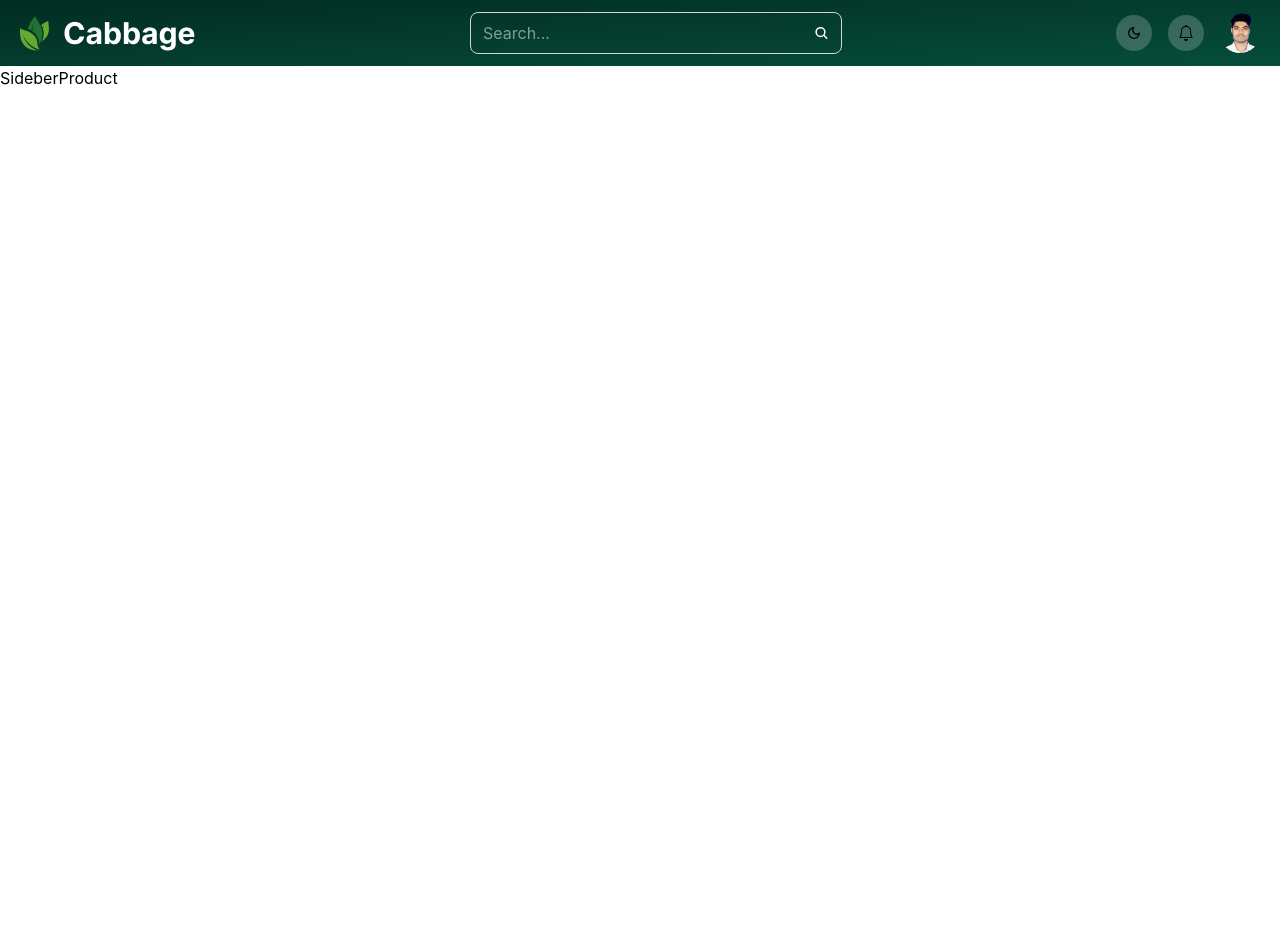
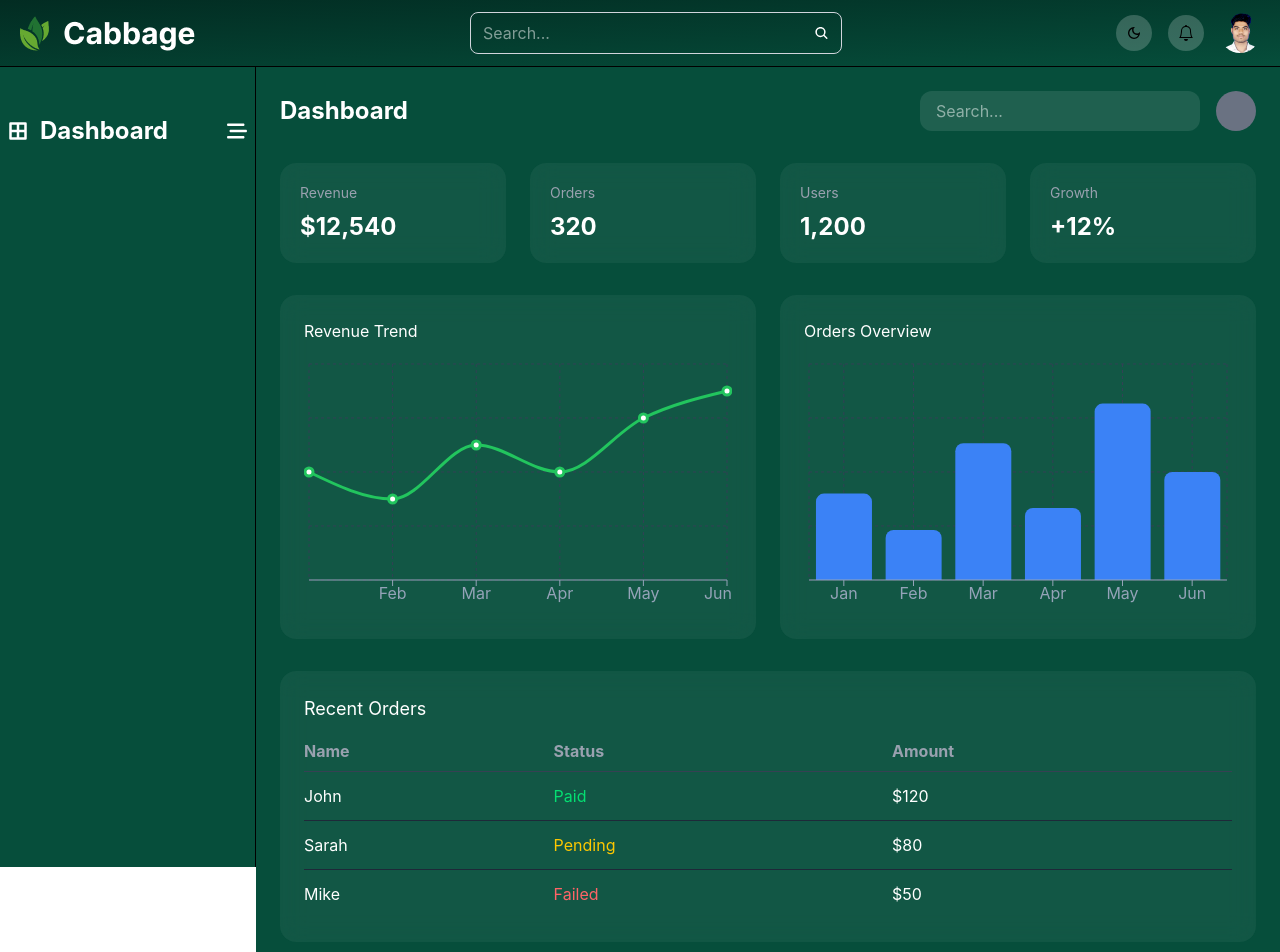
Before and after one commit to Dipokdas347250/mern-2501, a React (Vite) app in the folder Dashboard/: page / in a window 1280 px wide. Shown: the top 952 px of the page. Before the commit the page ends 800 px from the top, so only its background shows below. Built offline with nearby package versions, Linux system fonts and the light colour scheme.

Commit message:
deshdorad design  done

```diff
--- a/Dashboard/package.json
+++ b/Dashboard/package.json
@@ -15,6 +15,7 @@
     "react-dom": "^19.2.4",
     "react-icons": "^5.6.0",
     "react-router": "^7.14.0",
+    "recharts": "^3.8.1",
     "tailwindcss": "^4.2.2"
   },
   "devDependencies": {
--- a/Dashboard/src/components/common/Navber.jsx
+++ b/Dashboard/src/components/common/Navber.jsx
@@ -11,7 +11,7 @@ import { MdOutlineDarkMode } from "react-icons/md";
 const Navber = () => {
   return (
     <>
-    <nav className=' py-3 px-5 bg-linear-to-br from-[#022c22] to-[#064e3b]'>
+    <nav className=' py-3 px-5 bg-linear-to-br from-[#022c22] to-[#064e3b] border-b border-black  sticky top-0 z-50'>
       <div className="flex items-center justify-between">
        <div className="">
         <img src={logo} alt="logo" />
--- a/Dashboard/src/components/common/Sideber.jsx
+++ b/Dashboard/src/components/common/Sideber.jsx
@@ -1,8 +1,35 @@
 import React from 'react'
+import { FaBorderAll } from "react-icons/fa";
+import { AiFillProduct } from "react-icons/ai";
+import { FaBarsStaggered } from "react-icons/fa6";
+
+
 
 const Sideber = () => {
   return (
-    <div>Sideber</div>
+    <>
+    <section className='w-[20%] h-screen bg-[#064e3b] border-r border-black py-10 fixed'>
+      <div className=" ">
+        <div className="p-2 flex justify-between items-center gap-3 cursor-pointer">
+
+        <div className="flex items-center justify-center gap-3">
+          <FaBorderAll className='text-[20px] text-white'/>
+          <h2 className=' text-white text-2xl font-bold '>Dashboard</h2>
+        </div>
+        <div className="">
+          <FaBarsStaggered className='text-white text-[20px]'/>
+          </div>
+        </div>
+
+        {/* <div className="">
+          <div className="flex items-center gap-3 p-2 cursor-pointer duration-300 ease-in-out hover:bg-green-300/20 rounded-r-lg border-l-4 border-[#064e3b] hover:border-green-300">
+            <AiFillProduct className='text-[16px] text-white'/>
+            <h2 className=' text-white text-lg font-semibold'>Products</h2>
+          </div>
+        </div> */}
+      </div>
+    </section>
+    </>
   )
 }
 
--- /dev/null
+++ b/Dashboard/src/components/home/Dashboard.jsx
@@ -0,0 +1,138 @@
+import React from "react";
+import {
+  LineChart,
+  Line,
+  BarChart,
+  Bar,
+  XAxis,
+  Tooltip,
+  ResponsiveContainer,
+  CartesianGrid,
+} from "recharts";
+
+const data = [
+  { name: "Jan", revenue: 4000, orders: 240 },
+  { name: "Feb", revenue: 3000, orders: 139 },
+  { name: "Mar", revenue: 5000, orders: 380 },
+  { name: "Apr", revenue: 4000, orders: 200 },
+  { name: "May", revenue: 6000, orders: 490 },
+  { name: "Jun", revenue: 7000, orders: 300 },
+];
+
+export default function Dashboard() {
+  return (
+    <div className="min-h-screen bg-[#064e3b]  text-white p-6">
+
+      {/* Navbar */}
+      <div className="flex justify-between items-center mb-8">
+        <h1 className="text-2xl font-bold">Dashboard</h1>
+
+        <div className="flex items-center gap-4">
+          <input
+            type="text"
+            placeholder="Search..."
+            className="bg-white/10 px-4 py-2 rounded-xl outline-none"
+          />
+          <div className="w-10 h-10 rounded-full bg-gray-500"></div>
+        </div>
+      </div>
+
+      {/* Cards */}
+      <div className="grid grid-cols-1 sm:grid-cols-2 md:grid-cols-4 gap-6 mb-8">
+        <Card title="Revenue" value="$12,540" />
+        <Card title="Orders" value="320" />
+        <Card title="Users" value="1,200" />
+        <Card title="Growth" value="+12%" />
+      </div>
+
+      {/* TWO Charts */}
+      <div className="grid md:grid-cols-2 gap-6 mb-8">
+
+        {/* Line Chart */}
+        <div className="bg-white/5 backdrop-blur-md p-6 rounded-2xl">
+          <h2 className="mb-4">Revenue Trend</h2>
+
+          <div className="h-64">
+            <ResponsiveContainer width="100%" height="100%">
+              <LineChart data={data}>
+                <CartesianGrid stroke="#334155" strokeDasharray="3 3" />
+                <XAxis dataKey="name" stroke="#94a3b8" />
+                <Tooltip />
+
+                <Line
+                  type="monotone"
+                  dataKey="revenue"
+                  stroke="#22c55e"
+                  strokeWidth={3}
+                  dot={{ r: 4 }}
+                />
+              </LineChart>
+            </ResponsiveContainer>
+          </div>
+        </div>
+
+        {/* Bar Chart */}
+        <div className="bg-white/5 backdrop-blur-md p-6 rounded-2xl">
+          <h2 className="mb-4">Orders Overview</h2>
+
+          <div className="h-64">
+            <ResponsiveContainer width="100%" height="100%">
+              <BarChart data={data}>
+                <CartesianGrid stroke="#334155" strokeDasharray="3 3" />
+                <XAxis dataKey="name" stroke="#94a3b8" />
+                <Tooltip />
+
+                <Bar dataKey="orders" fill="#3b82f6" radius={[8, 8, 0, 0]} />
+              </BarChart>
+            </ResponsiveContainer>
+          </div>
+        </div>
+
+      </div>
+
+      {/* Table */}
+      <div className="bg-white/5 backdrop-blur-md p-6 rounded-2xl">
+        <h2 className="text-lg mb-4">Recent Orders</h2>
+
+        <table className="w-full text-left">
+          <thead>
+            <tr className="text-gray-400 border-b border-gray-700">
+              <th className="pb-2">Name</th>
+              <th className="pb-2">Status</th>
+              <th className="pb-2">Amount</th>
+            </tr>
+          </thead>
+
+          <tbody>
+            <tr className="border-b border-gray-800">
+              <td className="py-3">John</td>
+              <td className="text-green-400">Paid</td>
+              <td>$120</td>
+            </tr>
+            <tr className="border-b border-gray-800">
+              <td className="py-3">Sarah</td>
+              <td className="text-yellow-400">Pending</td>
+              <td>$80</td>
+            </tr>
+            <tr>
+              <td className="py-3">Mike</td>
+              <td className="text-red-400">Failed</td>
+              <td>$50</td>
+            </tr>
+          </tbody>
+        </table>
+      </div>
+
+    </div>
+  );
+}
+
+/* Card */
+function Card({ title, value }) {
+  return (
+    <div className="bg-white/5 backdrop-blur-md p-5 rounded-2xl hover:scale-105 transition">
+      <h4 className="text-gray-400 text-sm">{title}</h4>
+      <p className="text-2xl font-bold mt-2">{value}</p>
+    </div>
+  );
+}
--- a/Dashboard/src/components/layout/RootLayout.jsx
+++ b/Dashboard/src/components/layout/RootLayout.jsx
@@ -8,8 +8,12 @@ const RootLayout = () => {
     <>
     <Navber/>
     <div className="flex">
+      <div className="w-[20%]">
         <Sideber/>
+      </div>
+      <div className="w-[80%]">
         <Outlet/>
+      </div>
     </div>
     </>
   )
--- a/Dashboard/src/components/pages/Home.jsx
+++ b/Dashboard/src/components/pages/Home.jsx
@@ -1,11 +1,13 @@
 import React from 'react'
 import Product from '../home/Product'
+import Dashboard from '../home/Dashboard'
 
 
 const Home = () => {
   return (
     <>
-    <Product/>
+    <Dashboard/>
+    {/* <Product/> */}
 
     </>
   )
```
Also changed, not shown: 1 other file (tests, documents, lock files or other folders).
